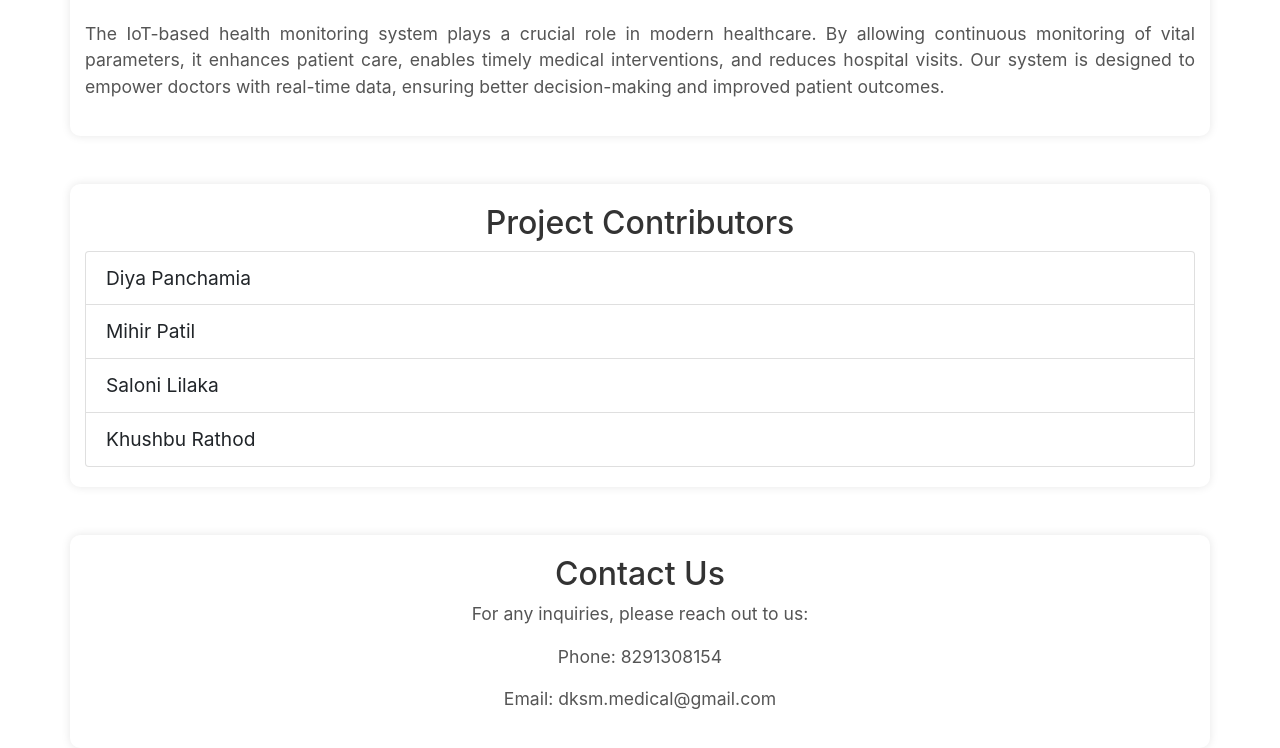
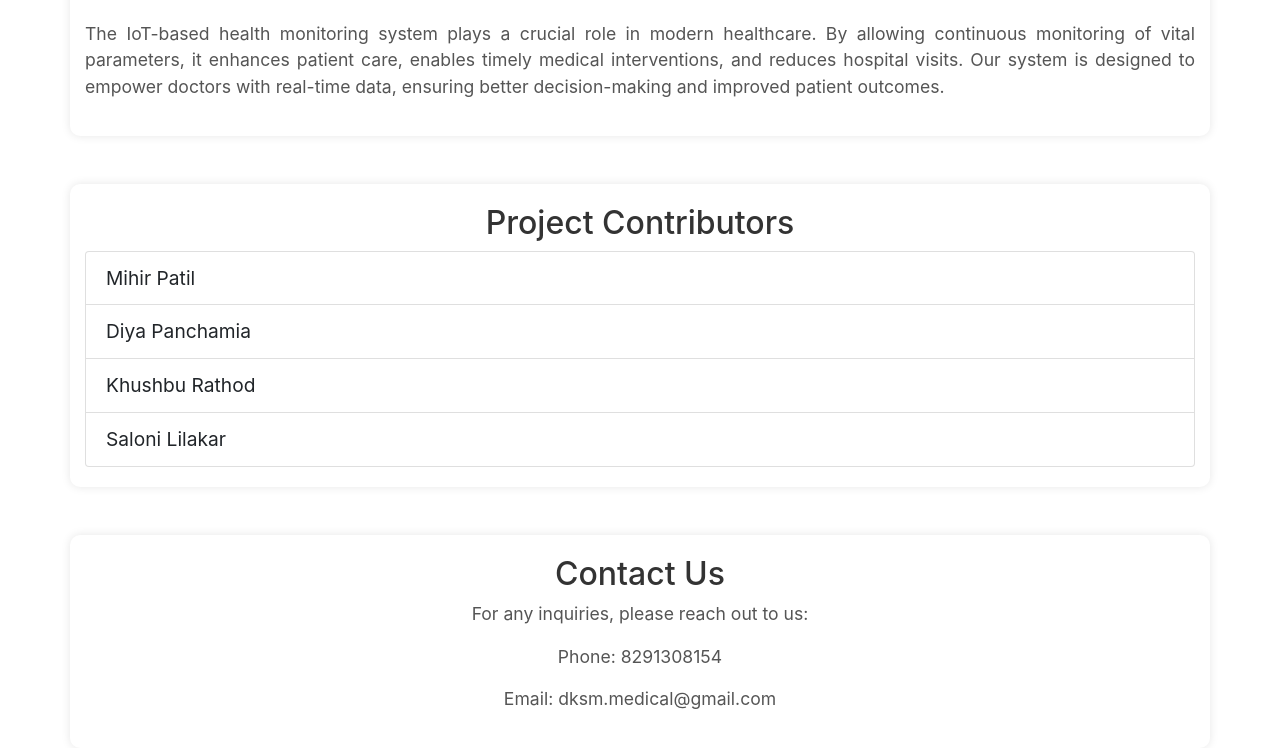
Before and after one commit to mihirxxx/DKSM-Medical, a plain HTML site: page index.html in a window 1280 px wide. Shown: the part 1809-2557 px from the top of the page. Drawn offline with nearby package versions, Linux system fonts and the light colour scheme; a script that the page names is missing.

Commit message:
Update index.html

```diff
--- a/index.html
+++ b/index.html
@@ -73,10 +73,10 @@
     <div class="container my-5">
         <h2 class="text-center">Project Contributors</h2>
         <ul class="list-group">
+            <li class="list-group-item">Mihir Patil</li>
             <li class="list-group-item">Diya Panchamia</li>
-            <li class="list-group-item">Mihir Patil</li>
-            <li class="list-group-item">Saloni Lilaka</li>
             <li class="list-group-item">Khushbu Rathod</li>
+            <li class="list-group-item">Saloni Lilakar </li>
         </ul>
     </div>
 
```
